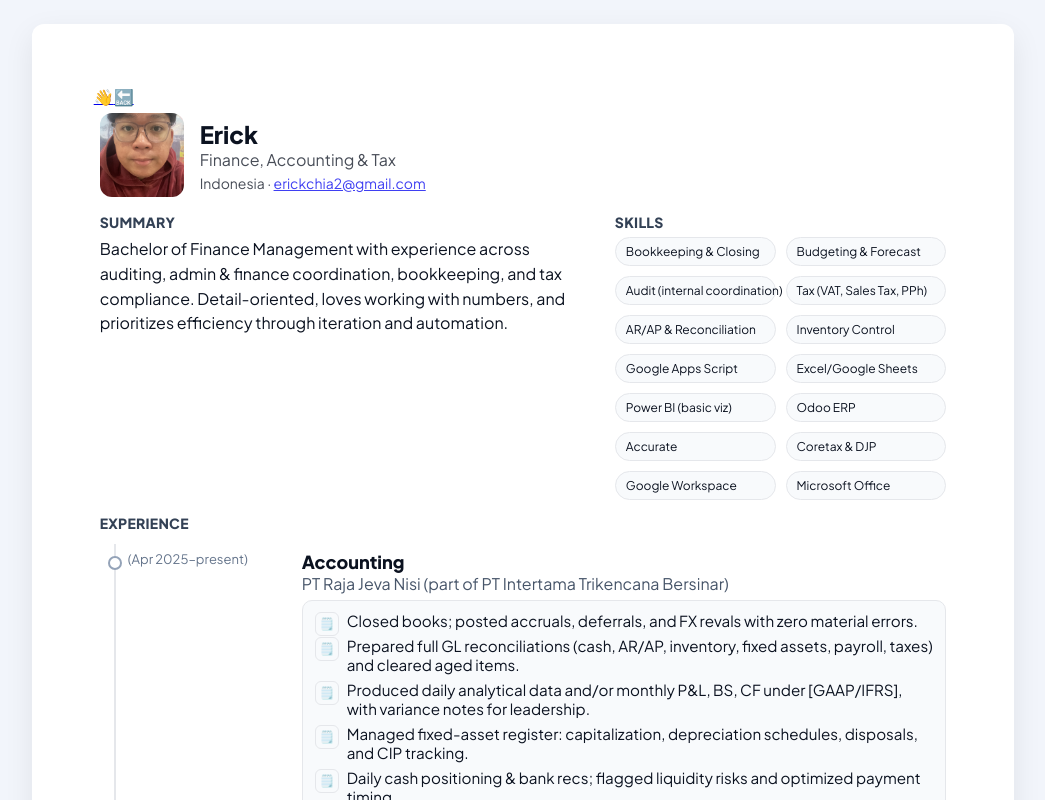
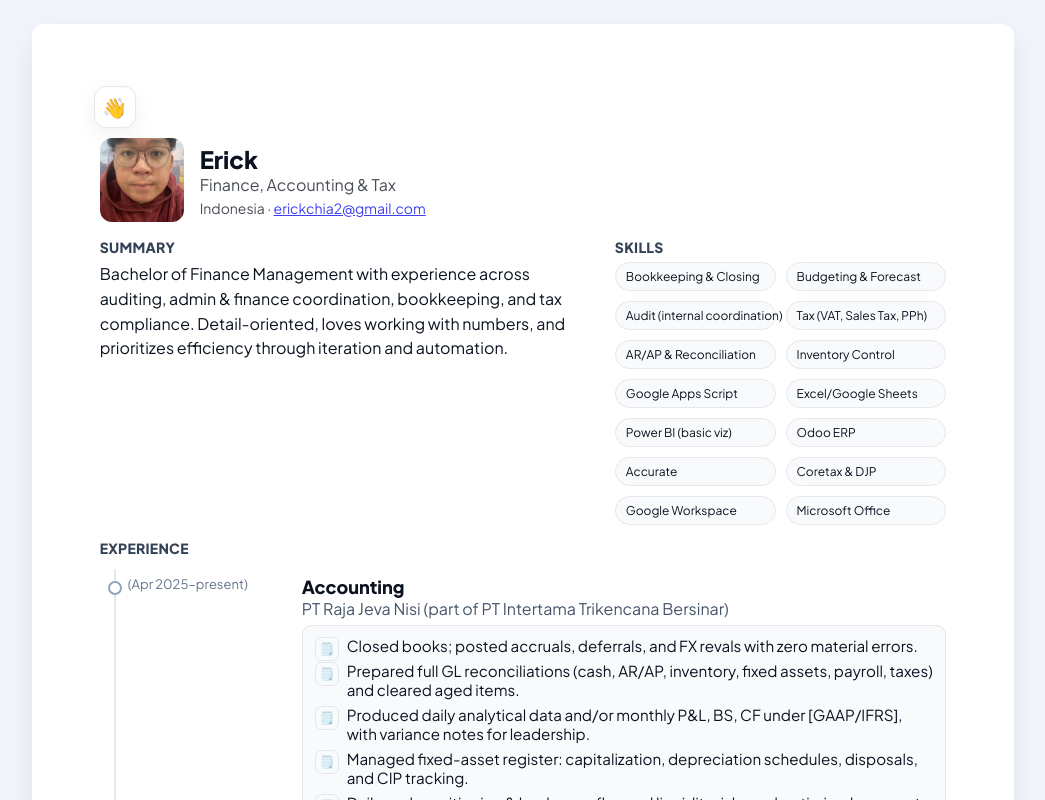
Before and after one commit to erickchia/portfolio, a Next.js app: page /cv in a window 1280 px wide. Shown: the top 800 px of the page, without its empty margins (117-1162 px from the left). Built offline with nearby package versions, Linux system fonts and the light colour scheme.

Commit message:
Update page.js

```diff
--- a/app/cv/page.js
+++ b/app/cv/page.js
@@ -57,7 +57,7 @@ export default function CVPage() {
         >
           {/* Back button (sticky di kiri atas, hidden saat print) */}
           <div className="print-hide back-wrap">
-            <a href="/" className="back-" aria-label="Back to portfolio">
+            <a href="/" className="back-btn" aria-label="Back to portfolio">
               <span className="emoji hi" aria-hidden>👋</span>
               <span className="emoji back" aria-hidden>🔙</span>
             </a>
```
